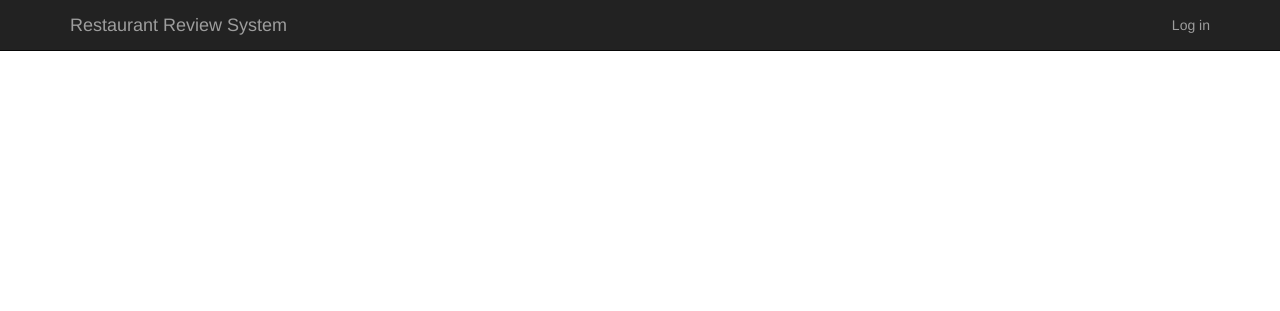
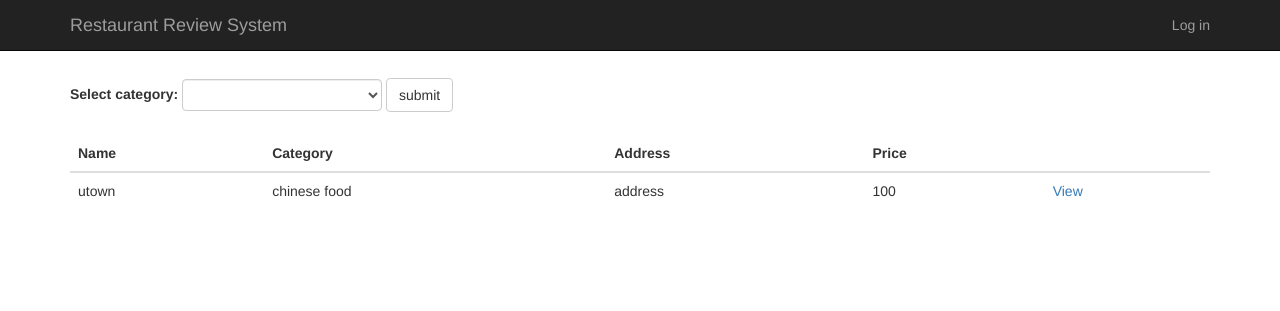
Before and after one commit to GuoHM/django-RestaurantReview, a Django app: page / in a window 1280 px wide. Shown: the top 311 px of the page. Run offline with Django 3.2, Linux system fonts and the light colour scheme; data comes from the database, SQL or seed files in the repository; lists and menus that the app fills with data are empty; some libraries are stand-ins or nearby versions.

Commit message:
list and show detail

```diff
--- a/web/templates/detail.html
+++ b/web/templates/detail.html
@@ -0,0 +1,5 @@
+{% extends "shared/base.html" %}
+
+{% block content %}
+<h1>{{ name }}</h1>
+{% endblock %}
--- a/web/templates/list.html
+++ b/web/templates/list.html
@@ -1,5 +1,37 @@
 {% extends "shared/base.html" %}
 
 {% block content %}
-<h1>{{ text }}</h1>
+<form class="form-inline" id="toolbar">
+    <div class="form-group">
+        <label>Select category:</label>
+        <select class="form-control" id="course-list" style="width: 200px" size="1">
+            <option value="Chinese" text="Chinese"></option>
+        </select>
+    </div>
+    <div class="form-group">
+        <input type="button" value="submit" id="submit-course" class="btn btn-default">
+    </div>
+</form>
+<table class="table table-hover" style="margin-top: 2%;">
+    <thead>
+    <tr>
+        <th>Name</th>
+        <th>Category</th>
+        <th>Address</th>
+        <th>Price</th>
+        <th></th>
+    </tr>
+    </thead>
+    <tbody>
+    {% for restaurant in restaurantlist %}
+        <tr>
+            <td>{{ restaurant.name }}</td>
+            <td>{{ restaurant.category }}</td>
+            <td>{{ restaurant.address }}</td>
+            <td>{{ restaurant.price }}</td>
+            <td><a href="{% url 'detail' restaurant.name %}">View</a></td>
+        </tr>
+    {% endfor %}
+    </tbody>
+</table>
 {% endblock %}
```
